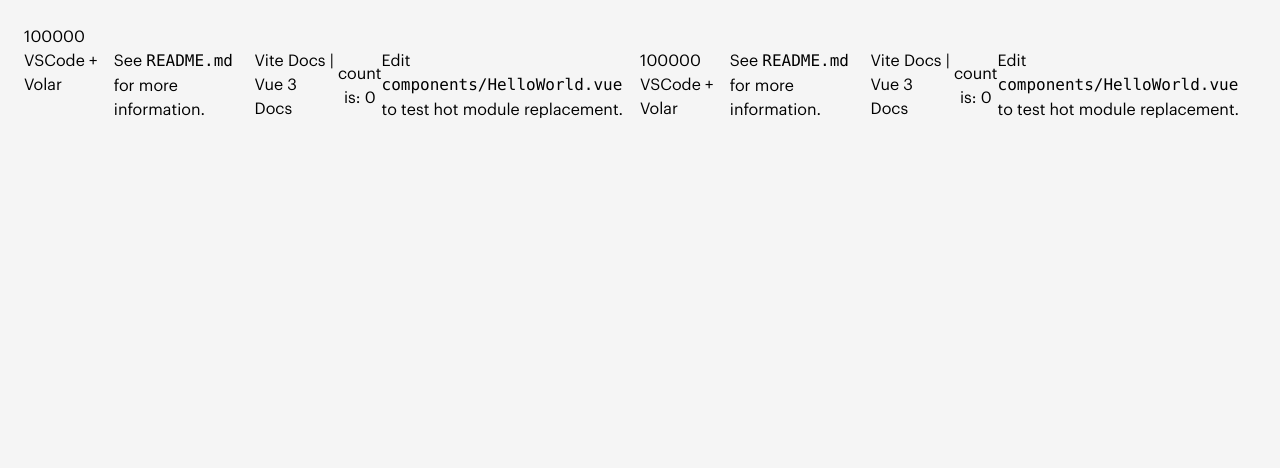
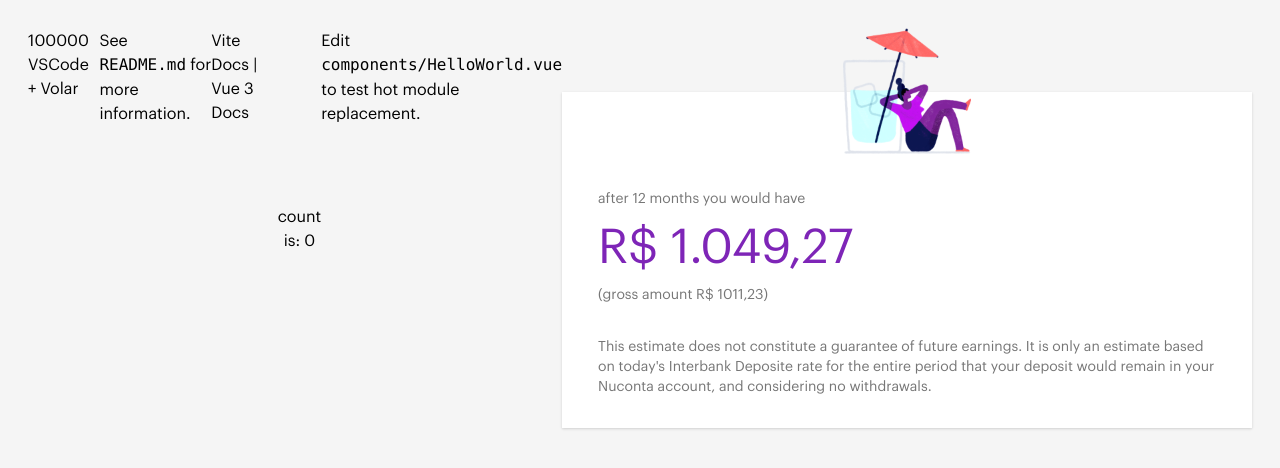
Before and after one commit to thalesagapito/nuconta-calculator, a Vue app: page / in a window 1280 px wide. Shown: the top 468 px of the page. Built offline with nearby package versions, Linux system fonts and the light colour scheme.

Commit message:
update default and calculator output component styles

```diff
--- a/index.html
+++ b/index.html
@@ -4,7 +4,7 @@
     <meta charset="UTF-8" />
     <link rel="icon" href="/favicon.ico" />
     <meta name="viewport" content="width=device-width, initial-scale=1.0" />
-    <title>Vite App</title>
+    <title>Nuconta calculator</title>
   </head>
   <body>
     <div id="app"></div>
--- a/src/app.vue
+++ b/src/app.vue
@@ -12,6 +12,6 @@ import NucontaCalculatorOutput from './components/nuconta-calculator-output.vue'
 
 <style>
 .nuconta-calculator-wrapper {
-  @apply flex flex-col sm:flex-row p-6 space-y-6;
+  @apply flex flex-col sm:flex-row p-7;
 }
 </style>
--- a/src/assets/index.css
+++ b/src/assets/index.css
@@ -16,5 +16,5 @@
 }
 
 body {
-    @apply bg-gray-100 font-sans;
+    @apply bg-gray-100 font-sans antialiased;
 }
--- a/src/components/nuconta-calculator-output.vue
+++ b/src/components/nuconta-calculator-output.vue
@@ -15,31 +15,48 @@ const count = ref(0)
 </script>
 
 <template>
-  <p>
-    {{ amountInCents }}
-    <a href="https://code.visualstudio.com/" target="_blank">VSCode</a>
-    +
-    <a href="https://github.com/johnsoncodehk/volar" target="_blank">Volar</a>
-  </p>
+  <div class="output-wrapper">
+    <img
+      src="../assets/relaxing.png"
+      class="relaxing-illustration"
+      alt="Illustration of person laying back and relaxing."
+    >
 
-  <p>See <code>README.md</code> for more information.</p>
+    <div class="after-n-months">
+      after 12 months you would have
+    </div>
+    <div class="amount">
+      R$ 1.049,27
+    </div>
+    <div class="gross-amount">
+      (gross amount R$ 1011,23)
+    </div>
 
-  <p>
-    <a href="https://vitejs.dev/guide/features.html" target="_blank">
-      Vite Docs
-    </a>
-    |
-    <a href="https://v3.vuejs.org/" target="_blank">Vue 3 Docs</a>
-  </p>
-
-  <button type="button" @click="count++">
-    count is: {{ count }}
-  </button>
-  <p>
-    Edit
-    <code>components/HelloWorld.vue</code> to test hot module replacement.
-  </p>
+    <p class="disclaimer">
+      This estimate does not constitute a guarantee of future earnings. It is only an estimate based on today's Interbank Deposite rate for the entire period that your deposit would remain in your Nuconta account, and considering no withdrawals.
+    </p>
+  </div>
 </template>
 
-<style scoped>
+<style lang="postcss" scoped>
+.output-wrapper {
+  @apply bg-white shadow px-9 pb-8 mt-16 flex flex-col justify-start;
+
+  .relaxing-illustration {
+    @apply w-auto h-32 -mt-16 mb-8 self-center;
+  }
+
+  .after-n-months,
+  .gross-amount {
+    @apply text-gray-300 text-sm;
+  }
+
+  .amount {
+    @apply text-5xl text-brand-purple mt-3 mb-4;
+  }
+
+  .disclaimer {
+    @apply text-gray-300 text-sm mt-8;
+  }
+}
 </style>
```
